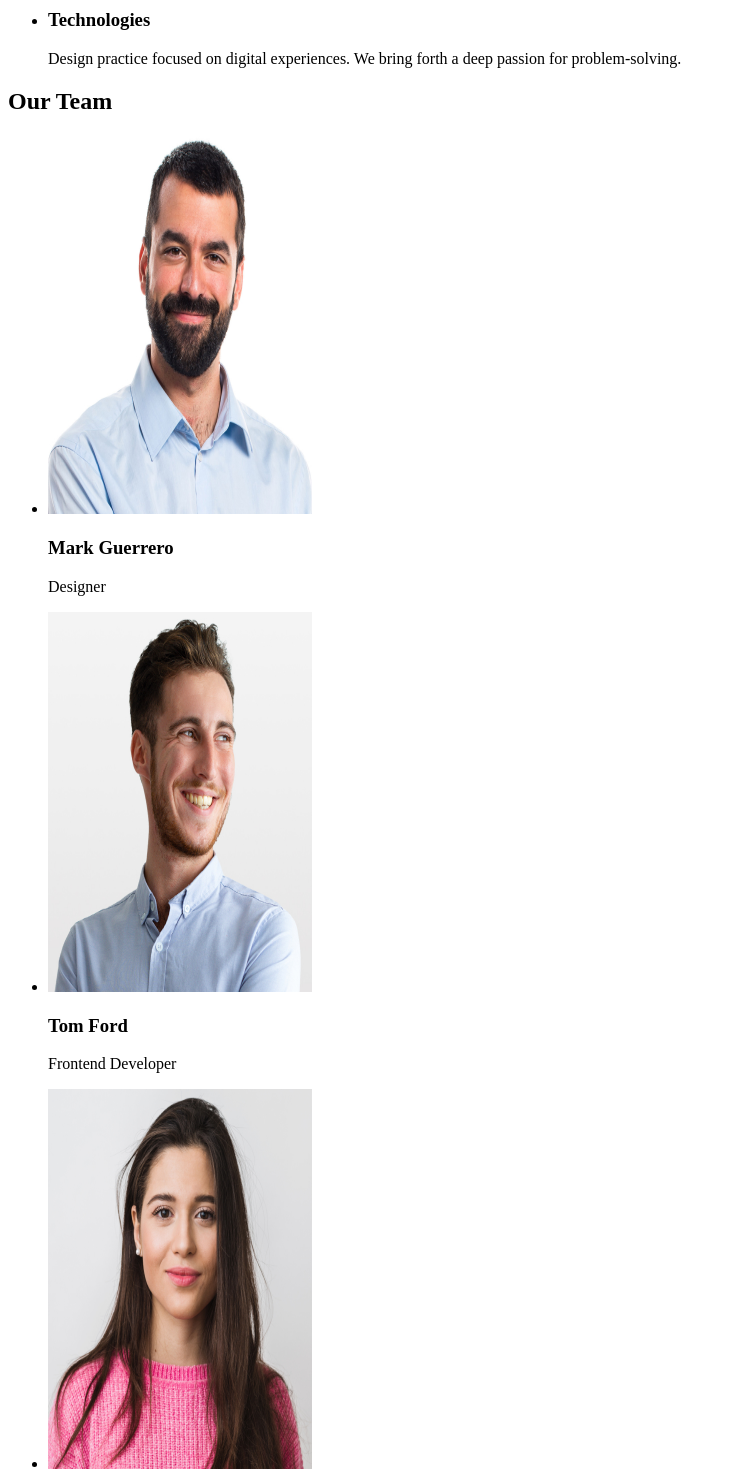
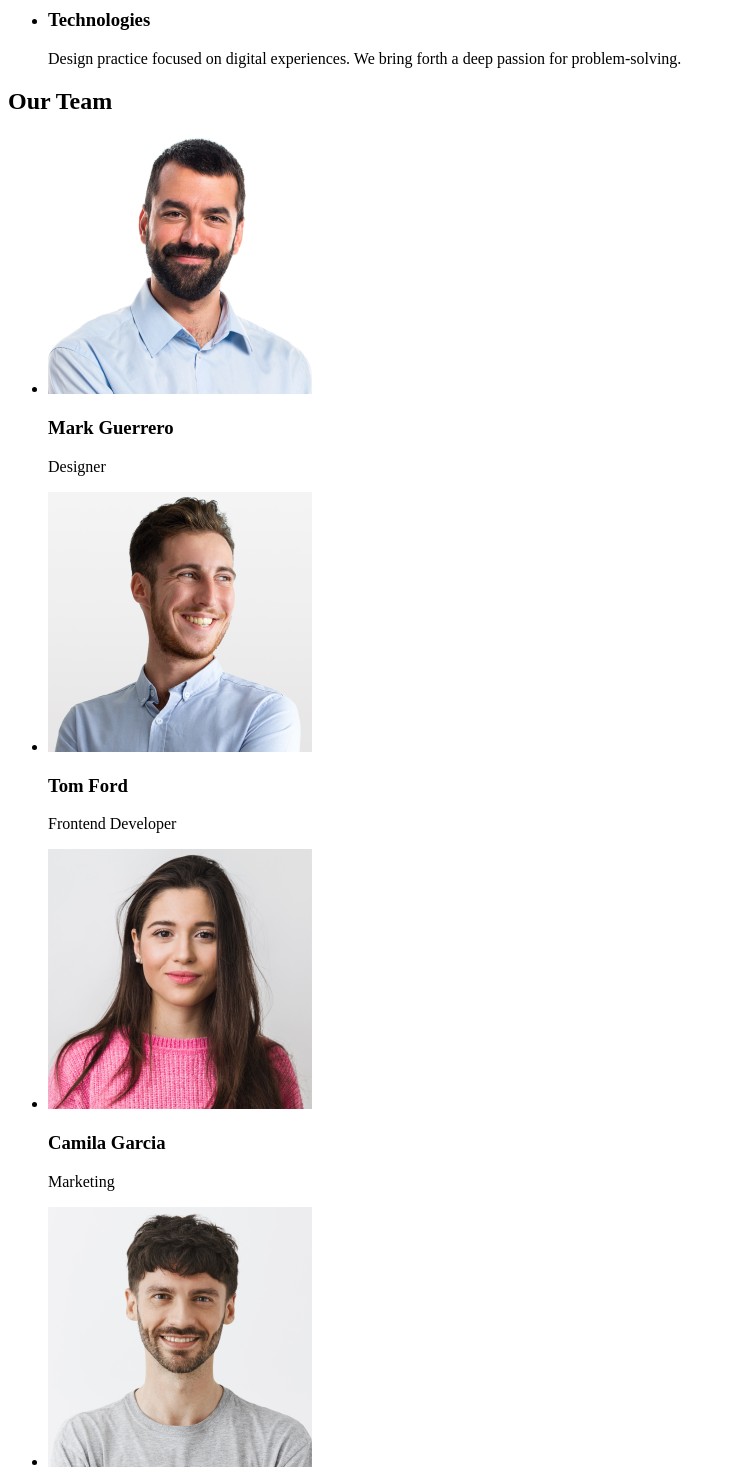
Before and after one commit to Alp-S/goit-markup-hw-01, a plain HTML site: page index.html in a window 1280 px wide. Shown: the part 560-2032 px from the top of the page, without its empty margins (0-735 px from the left). Drawn offline with Linux system fonts and the light colour scheme.

Commit message:
height silindi

```diff
--- a/index.html
+++ b/index.html
@@ -57,22 +57,22 @@
         <h2>Our Team</h2>
         <ul>
             <li>
-                <img src="images/mark.jpg" alt="Mark" width="264" height="380">
+                <img src="images/mark.jpg" alt="Mark" width="264">
                 <h3>Mark Guerrero</h3>
                 <p>Designer</p>
             </li>
             <li>
-                <img src="images/tom.jpg" alt="Tom" width="264" height="380">
+                <img src="images/tom.jpg" alt="Tom" width="264">
                 <h3>Tom Ford</h3>
                 <p>Frontend Developer</p>
             </li>
             <li>
-                <img src="images/camila.jpg" alt="Camila" width="264" height="380">
+                <img src="images/camila.jpg" alt="Camila" width="264">
                 <h3>Camila Garcia</h3>
                 <p>Marketing</p>
             </li>
             <li>
-                <img src="images/daniel.jpg" alt="Daniel" width="264" height="380">
+                <img src="images/daniel.jpg" alt="Daniel" width="264">
                 <h3>Daniel Wilson</h3>
                 <p>UI Designer</p>
             </li>
```
